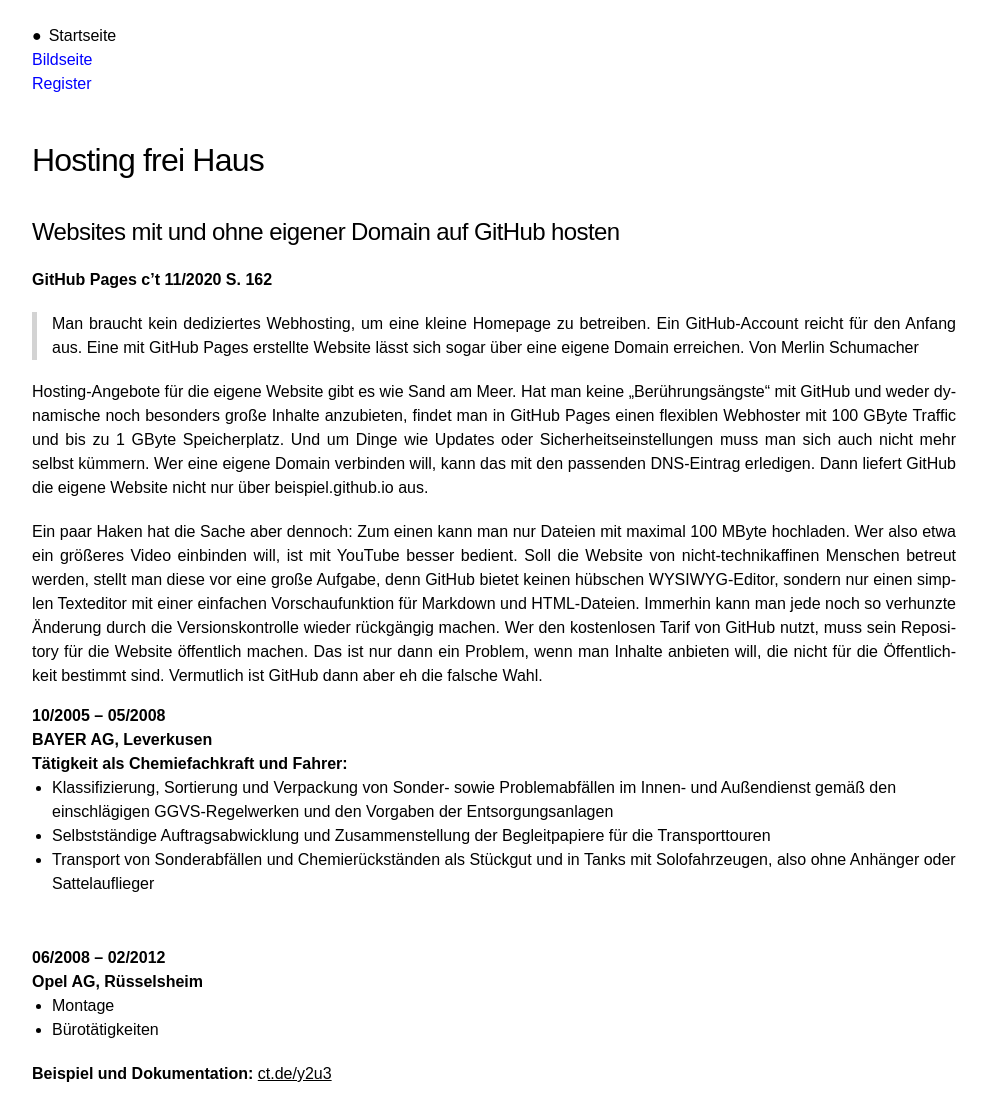
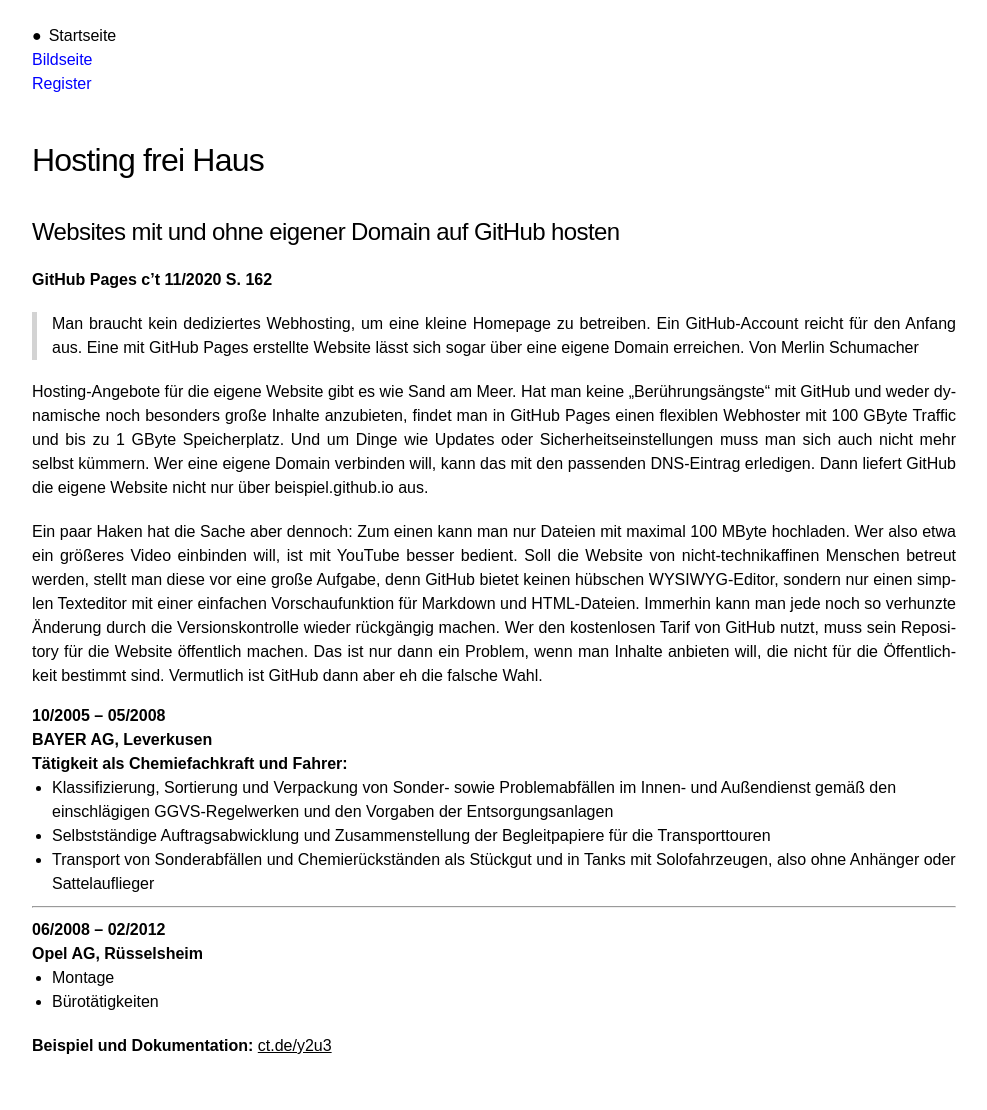
Before and after one commit to webuser-ralf/webuser-ralf.github.io, a Jekyll site: the page built from index.md, in a window 1280 px wide. Shown: the whole page, without its empty margins (146-1133 px from the left). Built offline with Jekyll 4.4.1, drawn with Linux system fonts in a browser that asks for light colours; our own code applies the rules of GitHub Pages for plain Markdown files; after the commit the page ends 1082 px from its top, so only the background shows below that.

Commit message:
Update index.md

```diff
--- a/index.md
+++ b/index.md
@@ -21,7 +21,7 @@
   * Klassifizierung, Sortierung und Verpackung von Sonder- sowie Problemabfällen im Innen- und Außendienst gemäß den einschlägigen GGVS-Regelwerken und den Vorgaben der Entsorgungsanlagen
   * Selbstständige Auftragsabwicklung und Zusammenstellung der Begleitpapiere für die Transporttouren
   * Transport von Sonderabfällen und Chemierückständen als Stückgut und in Tanks mit Solofahrzeugen, also ohne Anhänger oder Sattelauflieger
-  <div class="ul-abstand"></div>
+  <hr />
 * 06/2008 – 02/2012
 * Opel AG, Rüsselsheim
   * Montage
```
